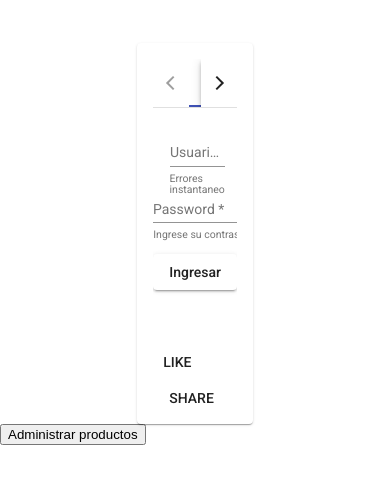
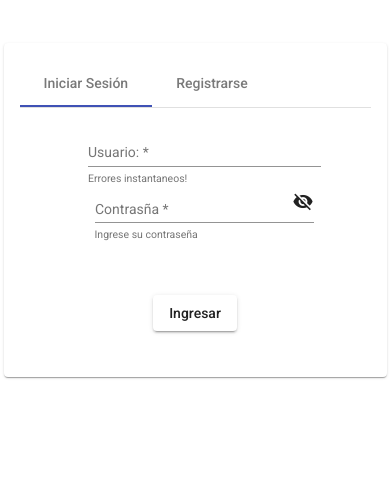
Before and after one commit to JuanPabloBC7/PROGRAMACION_WEB, an Angular app in the folder PRODUCTOS/: page /Login in a window 390 px wide. Shown: the top 484 px of the page. Built offline with nearby package versions, Linux system fonts and the light colour scheme.

Commit message:
Cambio en disenio, hacer respnsive ciertos componentes faltantes

```diff
--- a/PRODUCTOS/src/app/components/menu/administrar-productos/administrar-productos.component.css
+++ b/PRODUCTOS/src/app/components/menu/administrar-productos/administrar-productos.component.css
@@ -97,3 +97,55 @@ td, th {
   width: 25px !important;
   color: #3f51b5;
 }
+
+.flex-row-special {
+  display: flex;
+  flex-wrap: wrap;
+  justify-content: center;
+  align-items: center;
+  flex-direction: row;
+}
+
+.flex-column-special {
+  width: 50%;
+  padding-left: 0%;
+  display: flex;
+  flex-wrap: wrap;
+  justify-content: center;
+  align-items: center;
+  flex-direction: column;
+}
+
+@media screen and (max-width: 800px) {
+  .mat-form-field {
+    width: 80%;
+  }
+
+  .flex-row {
+    display: flex;
+    flex-wrap: wrap;
+    justify-content: center;
+    align-items: center;
+    flex-direction: column;
+  }
+
+  .flex-column {
+    width: 100%;
+    padding-left: 0%;
+    display: flex;
+    flex-wrap: wrap;
+    justify-content: center;
+    align-items: center;
+    flex-direction: column;
+  }
+
+  .flex-column-button-l {
+    justify-content: center;
+    align-items: center;
+  }
+
+  .flex-column-button-r {
+    justify-content: center;
+    align-items: center;
+  }
+}
--- a/PRODUCTOS/src/app/components/menu/administrar-productos/administrar-productos.component.html
+++ b/PRODUCTOS/src/app/components/menu/administrar-productos/administrar-productos.component.html
@@ -114,8 +114,8 @@
                             </div>
                         </div>
                         <section align="center">
-                            <div class="flex-conteiner">
-                                <div class="flex-row">
+                            <div class="flex-conteiner-special">
+                                <div class="flex-row-special">
                                     <div class="flex-column-button-r">
                                         <button mat-raised-button>Actualizar</button>
                                     </div>
--- a/PRODUCTOS/src/app/components/principal/login/login.component.css
+++ b/PRODUCTOS/src/app/components/principal/login/login.component.css
@@ -32,3 +32,9 @@
 .mat-form-field {
     width: 109%;
 }
+
+@media screen and (max-width: 800px) {
+    .card {
+      width: 90%;
+    }
+}
--- a/PRODUCTOS/src/app/components/principal/login/login.component.html
+++ b/PRODUCTOS/src/app/components/principal/login/login.component.html
@@ -4,7 +4,7 @@
         </mat-card-header>
         <mat-card-content>
             <mat-tab-group mat-align-tabs="start">
-                <mat-tab label="Sing In">
+                <mat-tab label="Iniciar Sesi&oacute;n">
                     <br>
                     <form class="form-inline" *ngIf="!authService.getUser()">
                         <div class="flex-conteiner">
@@ -29,7 +29,7 @@
                                 <div class="flex-column">
                                     <form [formGroup]="signin">
                                         <mat-form-field for="password">
-                                            <input matInput id="oficialPassword" placeholder="Password" [type]="hide ? 'password' : 'text'" formControlName="password" required name="password" #password>
+                                            <input matInput id="oficialPassword" placeholder="Contras&ntilde;a" [type]="hide ? 'password' : 'text'" formControlName="password" required name="password" #password>
                                             <mat-icon matSuffix (click)="hide = !hide">{{hide ? 'visibility_off' : 'visibility'}}</mat-icon>
                                             <mat-hint *ngIf="!passwordInput.value">Ingrese su contrase&ntilde;a</mat-hint>
                                         </mat-form-field>
@@ -52,7 +52,7 @@
                         </div>
                     </div>
                 </mat-tab>
-                <mat-tab label="Sing Up">
+                <mat-tab label="Registrarse">
                     <div class="flex-conteiner">
                         <div class="flex-row">
                             <div class="flex-column" style="padding-top: 15px; width: 61%">
@@ -83,7 +83,7 @@
                             <div class="flex-column">
                                 <form [formGroup]="signin">
                                     <mat-form-field>
-                                        <input matInput id="passwordUsuario" placeholder="Password" [type]="hide ? 'password' : 'text'" formControlName="password" required>
+                                        <input matInput id="passwordUsuario" placeholder="Contras&ntilde;a" [type]="hide ? 'password' : 'text'" formControlName="password" required>
                                         <mat-icon matSuffix (click)="hide = !hide">{{hide ? 'visibility_off' : 'visibility'}}</mat-icon>
                                         <mat-hint *ngIf="!passwordInput.value">Ingrese su contrase&ntilde;a</mat-hint>
                                     </mat-form-field>
@@ -100,10 +100,6 @@
                 </mat-tab>
             </mat-tab-group>
         </mat-card-content>
-        <mat-card-actions>
-            <button mat-button>LIKE</button>
-            <button mat-button>SHARE</button>
-        </mat-card-actions>
     </mat-card>
 </div>
-<button (click)="NavegarHaciaAdministrarProductos()">Administrar productos</button>
+<!-- <button (click)="NavegarHaciaAdministrarProductos()">Administrar productos</button> -->
--- a/PRODUCTOS/src/app/components/principal/principal/principal.component.css
+++ b/PRODUCTOS/src/app/components/principal/principal/principal.component.css
@@ -0,0 +1,28 @@
+.container {
+    padding-top: 3%;
+    width: 30%;
+    margin: auto;
+}
+
+.boton {
+    display: flex;
+    flex-wrap: wrap;
+    margin: auto;
+    justify-content: center;
+}
+
+.mat-card-image {
+    width: 50%;
+    display: flex;
+    flex-wrap: wrap;
+    margin: auto;
+}
+
+@media screen and (max-width: 800px) {
+    .container {
+      width: 90%;
+    }
+    .mat-card-image {
+        width: 50%;
+    }
+}
--- a/PRODUCTOS/src/app/components/principal/principal/principal.component.html
+++ b/PRODUCTOS/src/app/components/principal/principal/principal.component.html
@@ -1,2 +1,14 @@
-<p>principal works!</p>
-<button (click)="NavegarHaciaLogin()">Administrar productos</button>
+<div class="container" layout-align="center center">
+    <mat-card class="example-card">
+        <!-- <mat-icon>medical_services</mat-icon> -->
+        <img mat-card-image src="https://i.pinimg.com/originals/4f/60/30/4f60305f48b01e05db6b53083abf71dd.png">
+        <mat-card-content>
+            <p>
+                Bienvenidos a mi p&aacute;gina, para ingresar a ella y registrarse presionar el bot&oacute;n.
+            </p>
+        </mat-card-content>
+        <mat-card-actions class="boton">
+            <button mat-button (click)="NavegarHaciaLogin()">ingresar</button>
+        </mat-card-actions>
+    </mat-card>
+</div>
```
